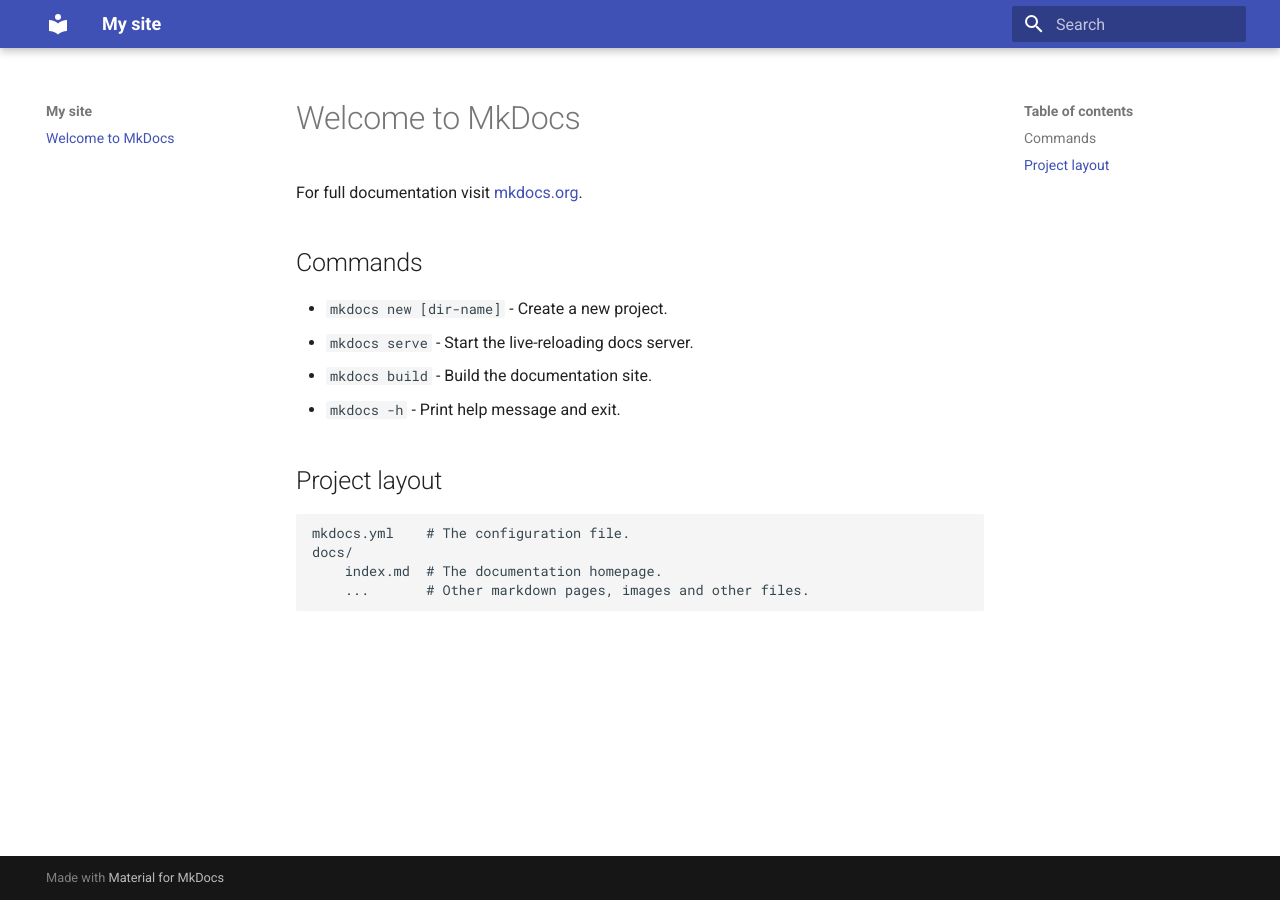
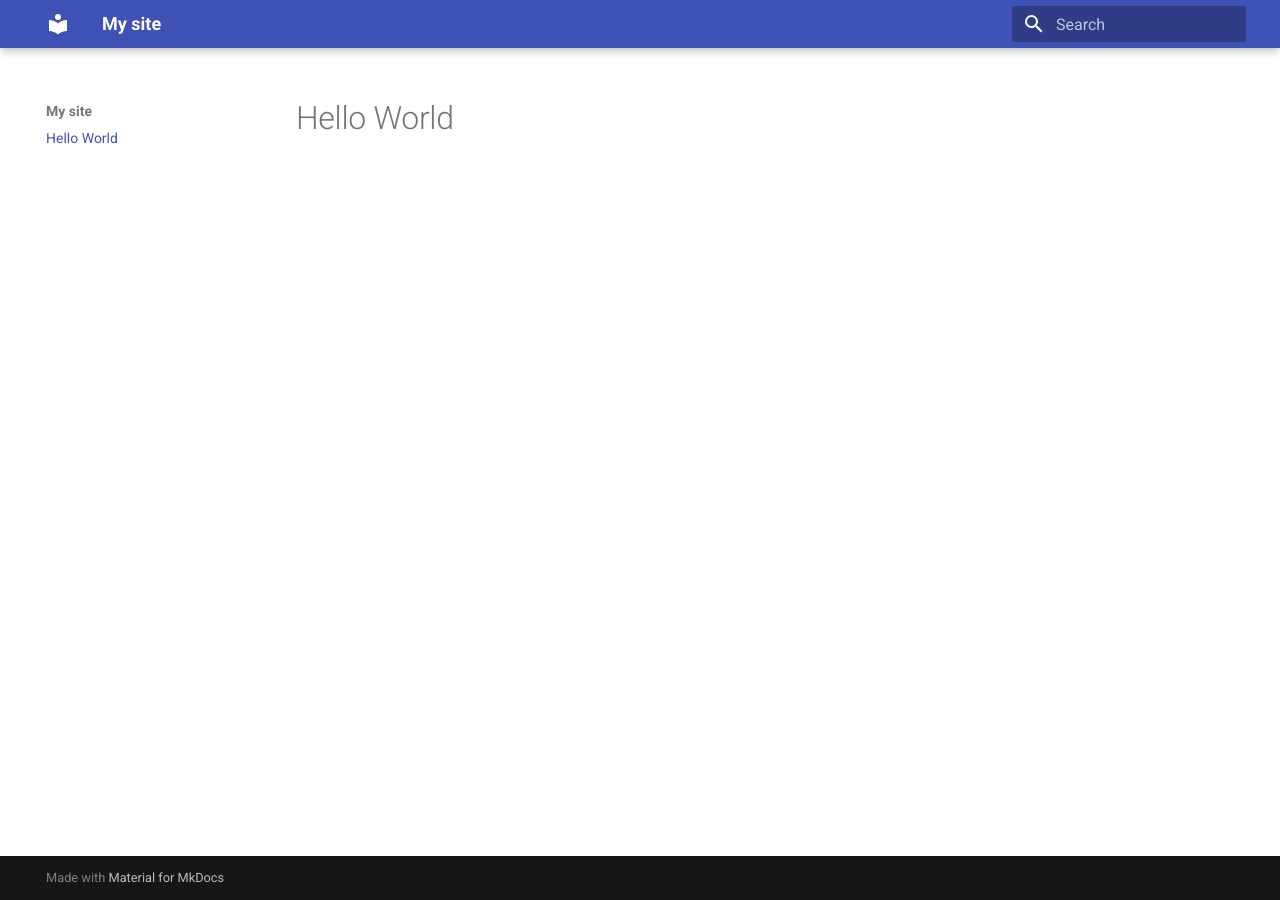
Before and after one commit to lulzcasz/improved-succotash, an MkDocs documentation site: the page built from docs/index.md, in a window 1280 px wide. Built offline with MkDocs 1.6.1 and Material for MkDocs 9.7.7, drawn with Linux system fonts in a browser that asks for light colours.

Commit message:
docs: hello world

```diff
--- a/docs/index.md
+++ b/docs/index.md
@@ -1,17 +1 @@
-# Welcome to MkDocs
-
-For full documentation visit [mkdocs.org](https://www.mkdocs.org).
-
-## Commands
-
-* `mkdocs new [dir-name]` - Create a new project.
-* `mkdocs serve` - Start the live-reloading docs server.
-* `mkdocs build` - Build the documentation site.
-* `mkdocs -h` - Print help message and exit.
-
-## Project layout
-
-    mkdocs.yml    # The configuration file.
-    docs/
-        index.md  # The documentation homepage.
-        ...       # Other markdown pages, images and other files.
+# Hello World
```
